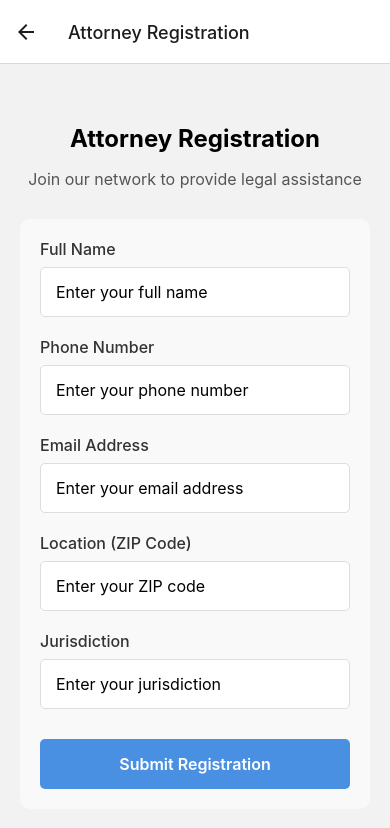
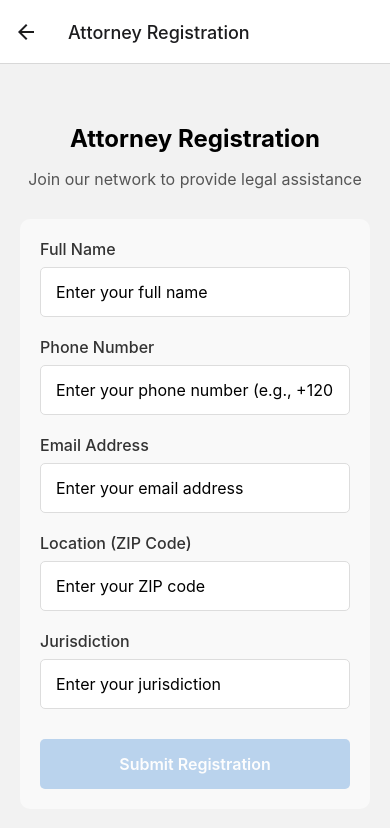
Before and after one commit to habeas-project/habeas, a React Native app in the folder apps/mobile/: screen /AttorneySignup in a window 390 px wide. Shown: the top 828 px of the page. Built offline with nearby package versions, Linux system fonts and the light colour scheme.

Commit message:
error handling

```diff
--- a/apps/mobile/src/screens/AttorneySignupScreen.tsx
+++ b/apps/mobile/src/screens/AttorneySignupScreen.tsx
@@ -1,4 +1,4 @@
-import React, { useState } from 'react';
+import React, { useState, useEffect } from 'react';
 import {
   View,
   Text,
@@ -29,12 +29,24 @@ export default function AttorneySignupScreen({ navigation }: any) {
 
   const [errors, setErrors] = useState<Partial<SignupFormData>>({});
   const [loading, setLoading] = useState(false);
+  const [isFormValid, setIsFormValid] = useState(false);
+  const [touchedFields, setTouchedFields] = useState<Record<string, boolean>>({});
+
+  // Validate form whenever input changes
+  useEffect(() => {
+    validateForm();
+  }, [formData]);
 
   const validateForm = (): boolean => {
     const newErrors: Partial<SignupFormData> = {};
 
     if (!formData.name.trim()) newErrors.name = 'Name is required';
-    if (!formData.phoneNumber.trim()) newErrors.phoneNumber = 'Phone number is required';
+
+    // E.164 format: + followed by 1-15 digits
+    const phoneRegex = /^\+[1-9]\d{1,14}$/;
+    if (!formData.phoneNumber.trim() || !phoneRegex.test(formData.phoneNumber)) {
+      newErrors.phoneNumber = 'Phone number must be in E.164 format (e.g., +12025551234)';
+    }
 
     const emailRegex = /^[^\s@]+@[^\s@]+\.[^\s@]+$/;
     if (!formData.email.trim() || !emailRegex.test(formData.email)) {
@@ -49,10 +61,19 @@ export default function AttorneySignupScreen({ navigation }: any) {
     if (!formData.jurisdiction.trim()) newErrors.jurisdiction = 'Jurisdiction is required';
 
     setErrors(newErrors);
-    return Object.keys(newErrors).length === 0;
+    const valid = Object.keys(newErrors).length === 0;
+    setIsFormValid(valid);
+    return valid;
   };
 
   const handleSignup = async () => {
+    // Mark all fields as touched when attempting to submit
+    const allTouched = Object.keys(formData).reduce((acc, key) => {
+      acc[key] = true;
+      return acc;
+    }, {} as Record<string, boolean>);
+    setTouchedFields(allTouched);
+
     if (!validateForm()) return;
 
     try {
@@ -84,9 +105,10 @@ export default function AttorneySignupScreen({ navigation }: any) {
             style={styles.input}
             value={formData.name}
             onChangeText={(text) => setFormData({ ...formData, name: text })}
+            onBlur={() => setTouchedFields({ ...touchedFields, name: true })}
             placeholder="Enter your full name"
           />
-          {errors.name && <Text style={styles.errorText}>{errors.name}</Text>}
+          {touchedFields.name && errors.name && <Text style={styles.errorText}>{errors.name}</Text>}
         </View>
 
         <View style={styles.inputGroup}>
@@ -95,10 +117,11 @@ export default function AttorneySignupScreen({ navigation }: any) {
             style={styles.input}
             value={formData.phoneNumber}
             onChangeText={(text) => setFormData({ ...formData, phoneNumber: text })}
-            placeholder="Enter your phone number"
+            onBlur={() => setTouchedFields({ ...touchedFields, phoneNumber: true })}
+            placeholder="Enter your phone number (e.g., +12025551234)"
             keyboardType="phone-pad"
           />
-          {errors.phoneNumber && <Text style={styles.errorText}>{errors.phoneNumber}</Text>}
+          {touchedFields.phoneNumber && errors.phoneNumber && <Text style={styles.errorText}>{errors.phoneNumber}</Text>}
         </View>
 
         <View style={styles.inputGroup}>
@@ -107,11 +130,12 @@ export default function AttorneySignupScreen({ navigation }: any) {
             style={styles.input}
             value={formData.email}
             onChangeText={(text) => setFormData({ ...formData, email: text })}
+            onBlur={() => setTouchedFields({ ...touchedFields, email: true })}
             placeholder="Enter your email address"
             keyboardType="email-address"
             autoCapitalize="none"
           />
-          {errors.email && <Text style={styles.errorText}>{errors.email}</Text>}
+          {touchedFields.email && errors.email && <Text style={styles.errorText}>{errors.email}</Text>}
         </View>
 
         <View style={styles.inputGroup}>
@@ -120,10 +144,11 @@ export default function AttorneySignupScreen({ navigation }: any) {
             style={styles.input}
             value={formData.zipCode}
             onChangeText={(text) => setFormData({ ...formData, zipCode: text })}
+            onBlur={() => setTouchedFields({ ...touchedFields, zipCode: true })}
             placeholder="Enter your ZIP code"
             keyboardType="numeric"
           />
-          {errors.zipCode && <Text style={styles.errorText}>{errors.zipCode}</Text>}
+          {touchedFields.zipCode && errors.zipCode && <Text style={styles.errorText}>{errors.zipCode}</Text>}
         </View>
 
         <View style={styles.inputGroup}>
@@ -132,15 +157,16 @@ export default function AttorneySignupScreen({ navigation }: any) {
             style={styles.input}
             value={formData.jurisdiction}
             onChangeText={(text) => setFormData({ ...formData, jurisdiction: text })}
+            onBlur={() => setTouchedFields({ ...touchedFields, jurisdiction: true })}
             placeholder="Enter your jurisdiction"
           />
-          {errors.jurisdiction && <Text style={styles.errorText}>{errors.jurisdiction}</Text>}
+          {touchedFields.jurisdiction && errors.jurisdiction && <Text style={styles.errorText}>{errors.jurisdiction}</Text>}
         </View>
 
         <TouchableOpacity
-          style={styles.button}
+          style={[styles.button, (!isFormValid || loading) && styles.buttonDisabled]}
           onPress={handleSignup}
-          disabled={loading}
+          disabled={!isFormValid || loading}
         >
           {loading ? (
             <ActivityIndicator size="small" color="#fff" />
@@ -208,6 +234,10 @@ const styles = StyleSheet.create({
     justifyContent: 'center',
     marginTop: 10,
   },
+  buttonDisabled: {
+    backgroundColor: '#a0c3e8', // lighter blue color
+    opacity: 0.7,
+  },
   buttonText: {
     color: '#fff',
     fontSize: 16,
```
